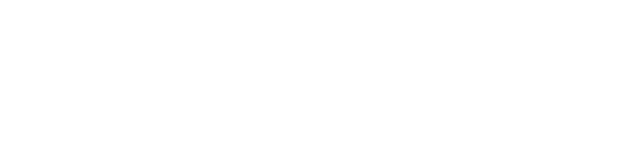
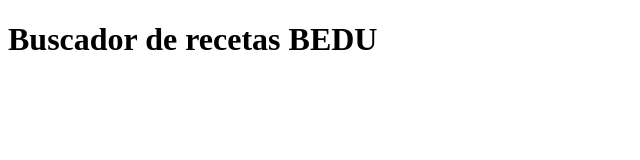
Before and after one commit to iaeloko/Recetas_Bedu, a website built with webpack: page src/index.html in a window 1280 px wide. Shown: the whole page, without its empty margins (0-640 px from the left). Built offline with nearby package versions, Linux system fonts and the light colour scheme.

Commit message:
Agrego h1 de prueba

```diff
--- a/src/index.html
+++ b/src/index.html
@@ -7,6 +7,7 @@
     <title>Buscador de recetas</title>
 </head>
 <body>
+    <h1>Buscador de recetas BEDU</h1>
     <script src="./js/index.js"></script>
 </body>
 </html>
```
